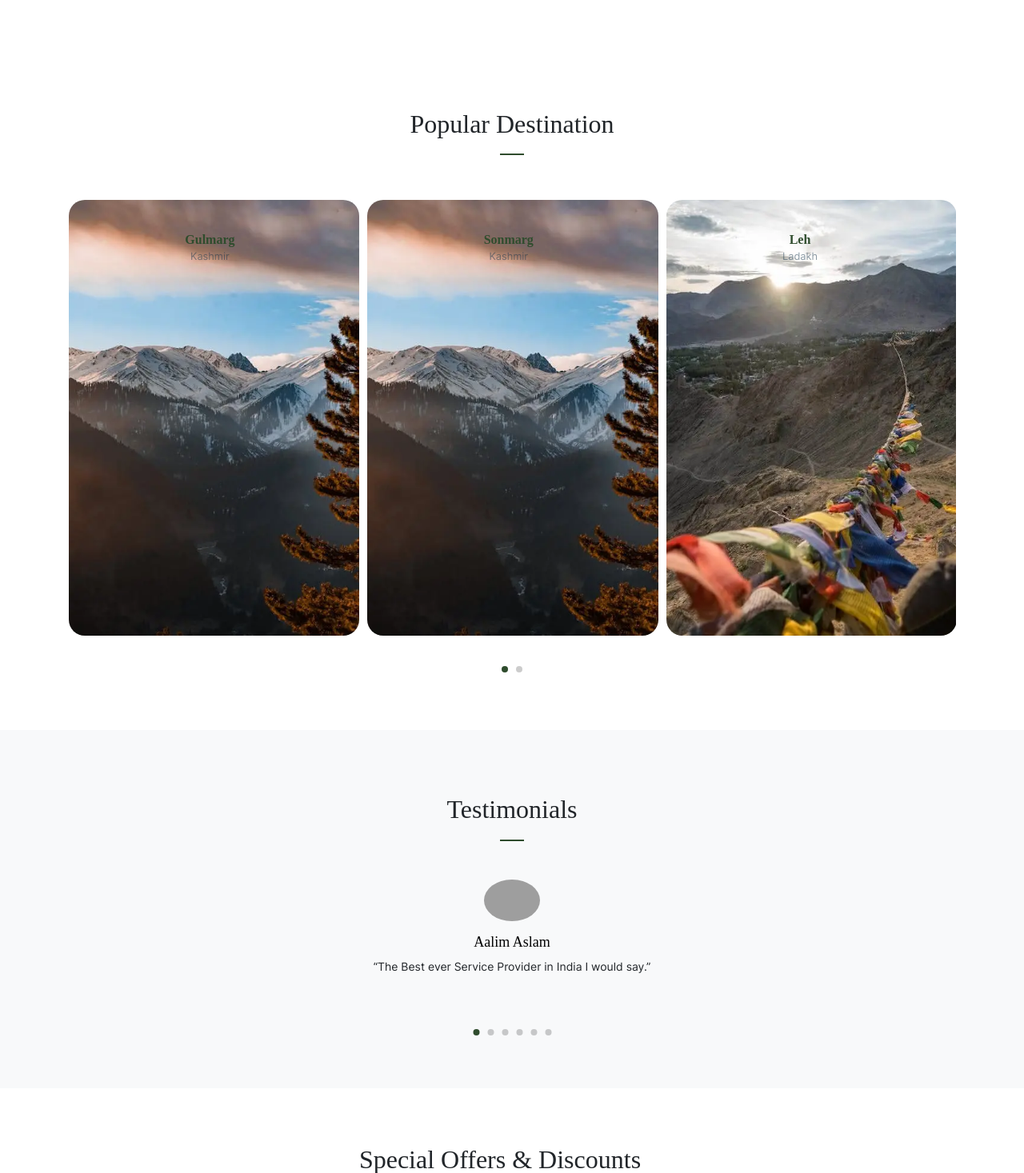
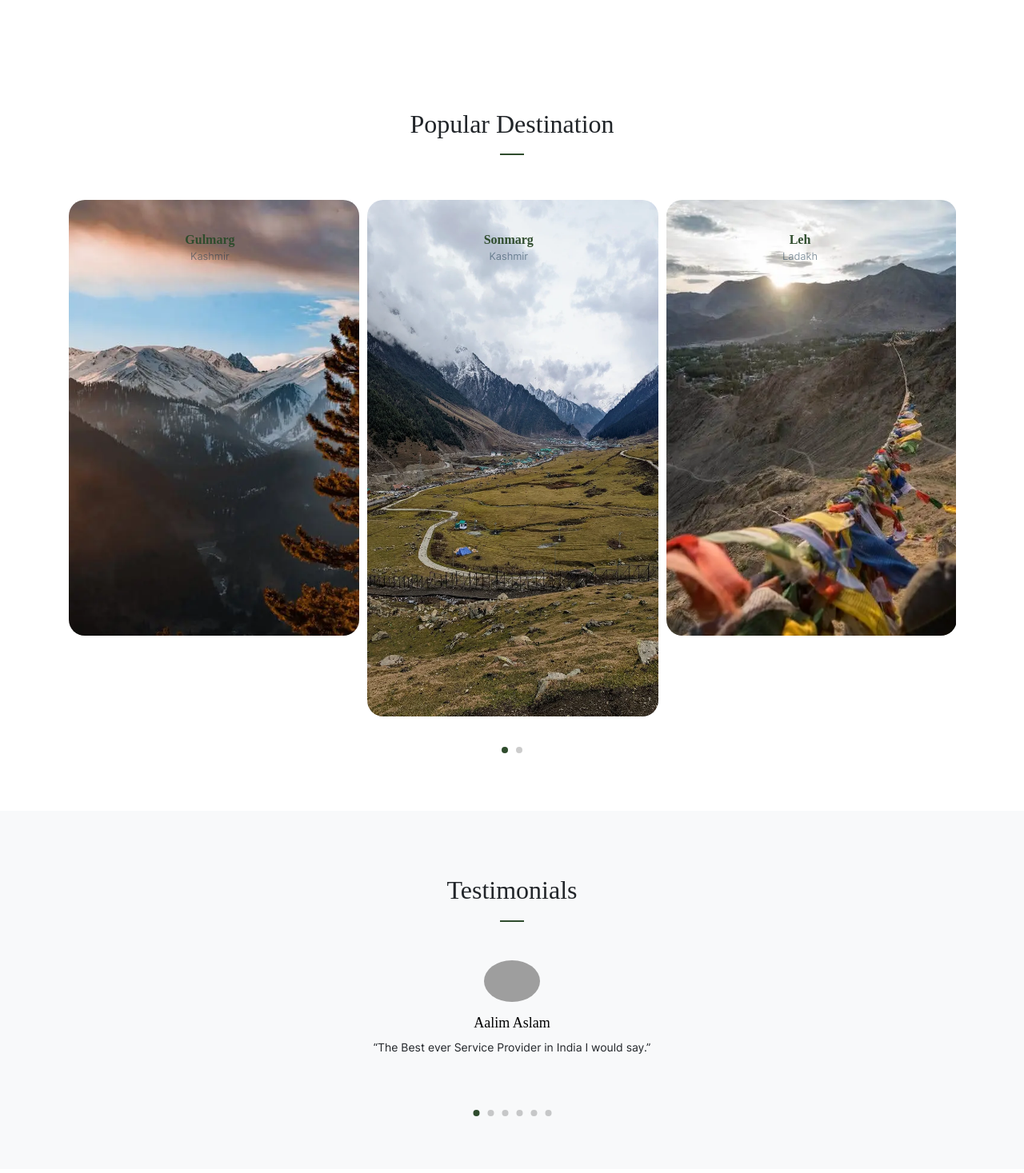
Before and after one commit to aalimaslam/AdorationHolidays, a Django app: page / in a window 1280 px wide. Shown: the part 1989-3456 px from the top of the page at 80% size. Run offline with Django 4.2, Linux system fonts and the light colour scheme; data comes from the database, SQL or seed files in the repository; data that the repository does not hold is empty; parts of the project's set-up code (start-up, migrations or seed data) failed here and were passed over; some libraries are stand-ins or nearby versions; some web fonts are replaced; grey boxes are pictures that could not be loaded.

Commit message:
Update index.html

```diff
--- a/templates/index.html
+++ b/templates/index.html
@@ -227,7 +227,7 @@ deserts are the best places in ladakh and it is a bikers dream land</p>
               <h3>Sonmarg</h3>
               <span class="location">Kashmir</span>
             </div>
-            <img src="{% static 'images/1.webp' %}" alt="Sonmarg" class="img-fluid" loading=”eager”>
+            <img src="{% static 'images/sonmarg.webp' %}" alt="Sonmarg" class="img-fluid" loading=”eager”>
           </a>
         </div>
 
```
